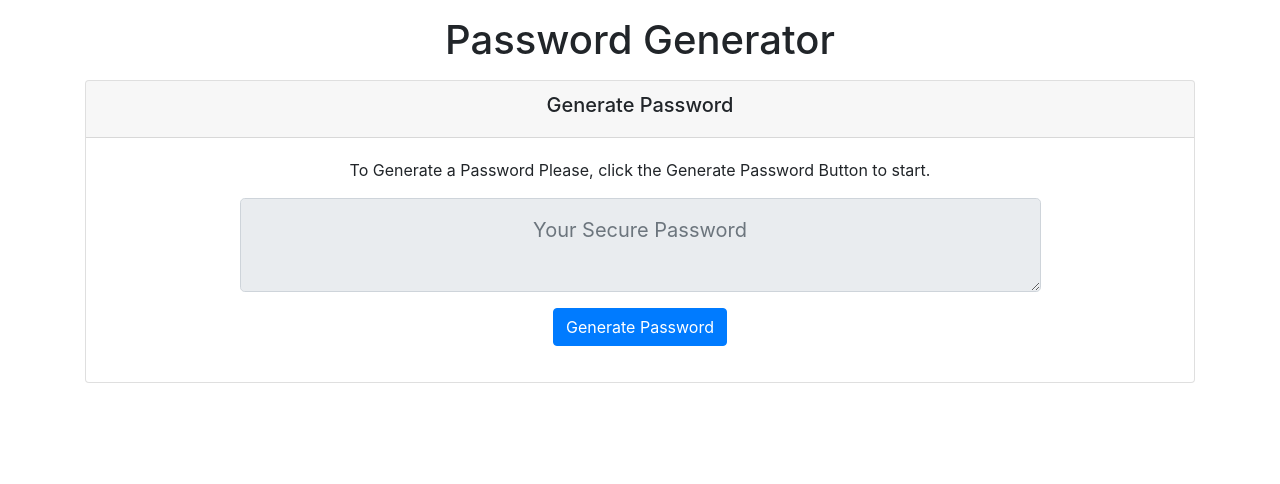
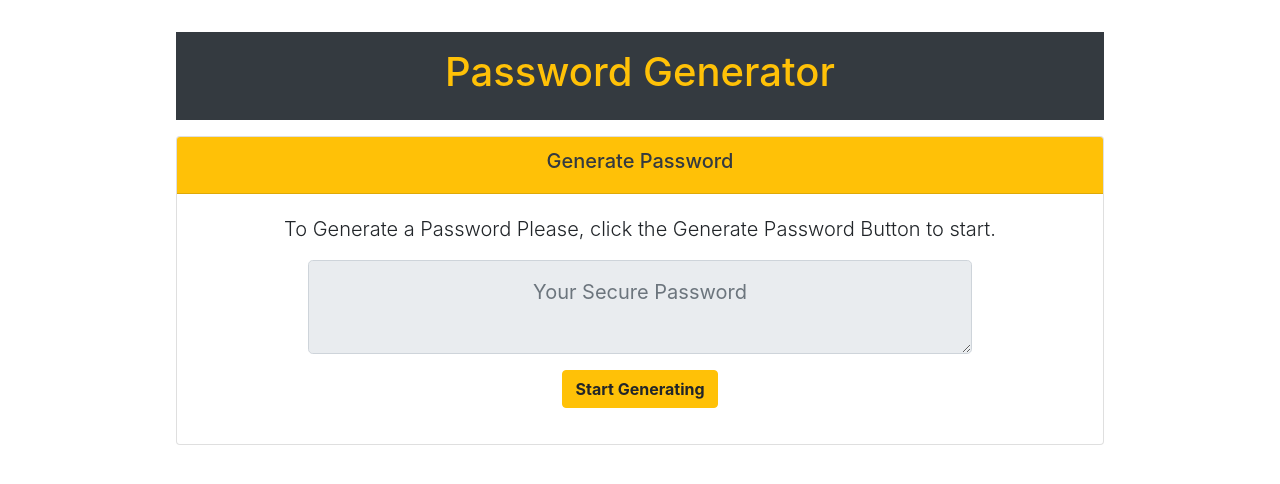
Before and after one commit to Raghadmalallah/password-generator, a plain HTML site: page index.html in a window 1280 px wide. Drawn offline with nearby package versions, Linux system fonts and the light colour scheme.

Commit message:
styling the html with attractive colors from bootstraps

```diff
--- a/index.html
+++ b/index.html
@@ -14,21 +14,21 @@
     <!-- <link rel="stylesheet" href="./assets/style.css" /> -->
   </head>
   <body>
-    <div class="container text-center mx-auto">
-      <header class="my-3">
+    <div class="container text-center mx-auto w-75 p-3">
+      <header class="my-3 p-3 bg-dark text-warning">
         <h1>Password Generator</h1>
       </header>
-      <div class="card ">
-        <div class="card-header">
+      <div class="card">
+        <div class="card-header bg-warning text-dark">
          <h5>Generate Password</h5>
         </div>
         <div class="card-body">
 
-          <p class="card-text">To Generate a Password Please, click the Generate Password Button to
+          <p class="card-text lead">To Generate a Password Please, click the Generate Password Button to
             start.</p>
             <textarea readonly id="password" class="form-control form-control-lg w-75 p-3 mx-auto text-center" placeholder="Your Secure Password" aria-label="Generated Password"
           ></textarea>
-          <button id="generate" class="btn btn-primary m-3">Generate Password</button>
+          <button id="generate" class="btn btn-warning m-3 display-1"><strong>Start Generating </strong></button>
         </div>
       </div>
       <!-- bootstrap <div class="card">
```
